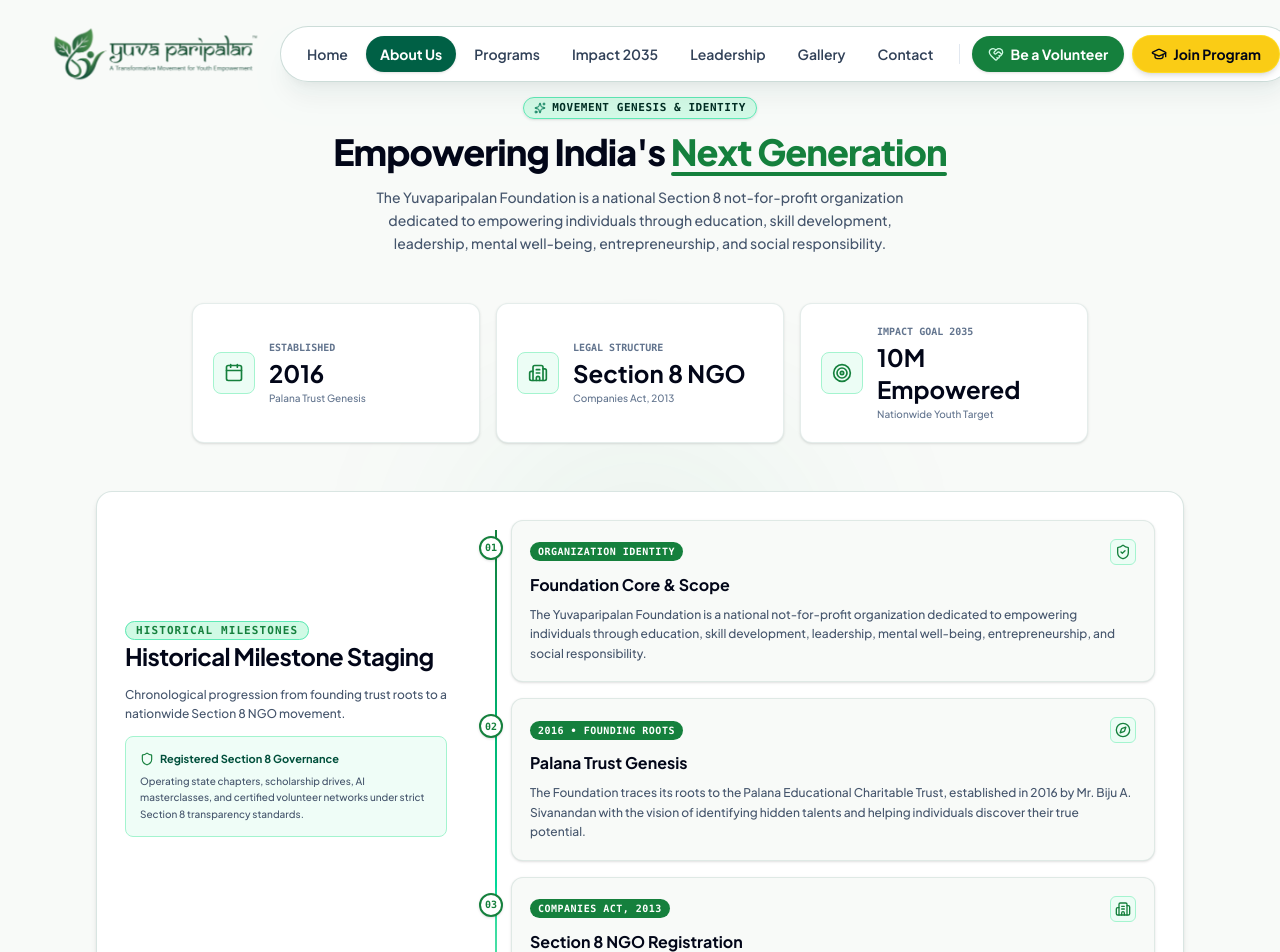
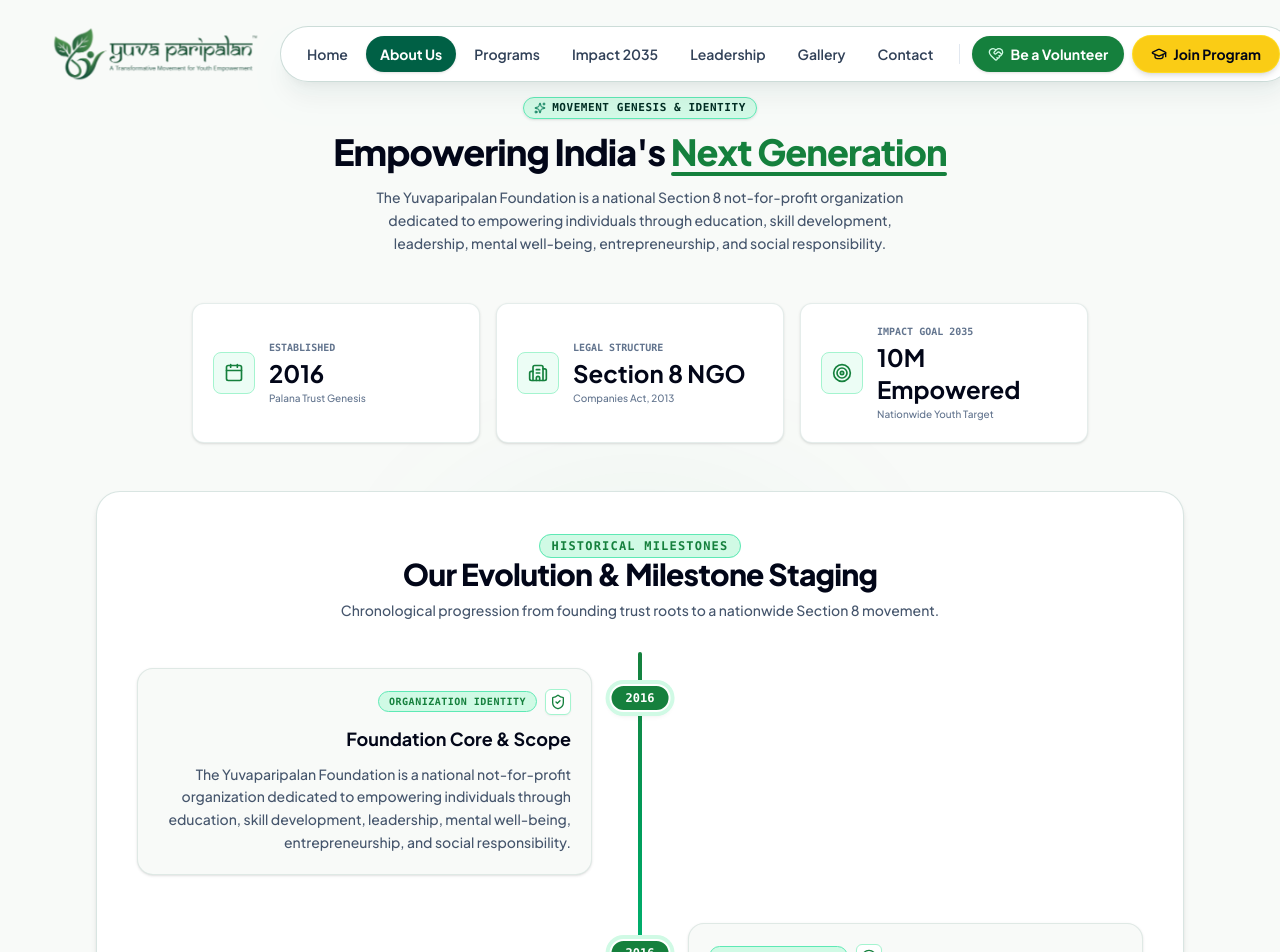
Before and after one commit to BSDigitalLab/yuvaparipalan_foundation-web, a React (Vite) app: page /about in a window 1280 px wide. Shown: the top 952 px of the page. Built offline with nearby package versions, Linux system fonts and the light colour scheme.

Commit message:
feat: implement alternating left-and-right milestone timeline visualizer with central year nodes on About Us page

```diff
--- a/src/pages/AboutPage.tsx
+++ b/src/pages/AboutPage.tsx
@@ -30,6 +30,7 @@
   const historicalMilestones = [
     {
       stage: '01',
+      year: '2016',
       badge: 'ORGANIZATION IDENTITY',
       title: 'Foundation Core & Scope',
       icon: <ShieldCheck className="w-4 h-4 text-[#15803d]" />,
@@ -37,13 +38,15 @@
     },
     {
       stage: '02',
-      badge: '2016 • FOUNDING ROOTS',
-      title: 'Palana Trust Genesis',
+      year: '2016',
+      badge: 'PALANA TRUST ROOTS',
+      title: 'Palana Educational Charitable Trust',
       icon: <Compass className="w-4 h-4 text-[#15803d]" />,
       text: 'The Foundation traces its roots to the Palana Educational Charitable Trust, established in 2016 by Mr. Biju A. Sivanandan with the vision of identifying hidden talents and helping individuals discover their true potential.',
     },
     {
       stage: '03',
+      year: '2021',
       badge: 'COMPANIES ACT, 2013',
       title: 'Section 8 NGO Registration',
       icon: <Building2 className="w-4 h-4 text-[#15803d]" />,
@@ -51,6 +54,7 @@
     },
     {
       stage: '04',
+      year: '2025+',
       badge: 'PRESENT & VISION 2035',
       title: 'Nationwide Impact Movement',
       icon: <Globe className="w-4 h-4 text-[#15803d]" />,
@@ -136,71 +140,76 @@
             </div>
           </FadeIn>
 
-          {/* Compact Vertical Milestone Staging Visualizer Section */}
+          {/* Alternating Left and Right Vertical Milestone Line Timeline Section */}
           <FadeIn direction="up">
-            <div className="p-5 sm:p-7 rounded-2xl bg-white border border-emerald-900/15 shadow-md relative overflow-hidden">
-              <div className="grid grid-cols-1 lg:grid-cols-12 gap-6 lg:gap-8 items-start">
+            <div className="p-6 sm:p-10 rounded-3xl bg-white border border-emerald-900/15 shadow-md relative overflow-hidden space-y-8">
+              <div className="text-center max-w-2xl mx-auto space-y-2">
+                <span className="text-xs font-mono font-bold text-[#15803d] uppercase tracking-widest bg-emerald-100 px-3 py-1 rounded-full border border-emerald-300">
+                  Historical Milestones
+                </span>
+                <h2 className="font-heading text-2xl sm:text-3xl font-extrabold text-slate-950 tracking-tight">
+                  Our Evolution & Milestone Staging
+                </h2>
+                <p className="text-slate-600 text-xs sm:text-sm font-medium">
+                  Chronological progression from founding trust roots to a nationwide Section 8 movement.
+                </p>
+              </div>
 
-                {/* Left Column: Section Header */}
-                <div className="lg:col-span-4 text-left space-y-3 lg:sticky lg:top-24">
-                  <span className="text-[11px] font-mono font-bold text-[#15803d] uppercase tracking-widest bg-emerald-100 px-2.5 py-0.5 rounded-full border border-emerald-300">
-                    Historical Milestones
-                  </span>
+              {/* Timeline Staging Grid Container */}
+              <div className="relative py-4">
+                {/* Central Vertical Connector Line (Desktop) */}
+                <div className="hidden lg:block absolute top-0 bottom-0 left-1/2 -translate-x-1/2 w-1 bg-gradient-to-b from-[#15803d] via-emerald-400 to-emerald-200 rounded-full" />
 
-                  <h2 className="font-heading text-xl sm:text-2xl font-bold text-slate-950 tracking-tight leading-snug">
-                    Historical Milestone Staging
-                  </h2>
+                {/* Left Vertical Connector Line (Mobile) */}
+                <div className="lg:hidden absolute top-0 bottom-0 left-4 w-1 bg-gradient-to-b from-[#15803d] via-emerald-400 to-emerald-200 rounded-full" />
 
-                  <p className="text-slate-600 text-xs leading-relaxed font-medium">
-                    Chronological progression from founding trust roots to a nationwide Section 8 NGO movement.
-                  </p>
+                <div className="space-y-8 sm:space-y-12">
+                  {historicalMilestones.map((milestone, index) => {
+                    const isEven = index % 2 === 1; // 0 & 2 on left, 1 & 3 on right
 
-                  <div className="p-3.5 rounded-lg bg-emerald-50/80 border border-emerald-200 text-left space-y-1.5">
-                    <div className="flex items-center gap-1.5 text-emerald-900 font-bold text-[11px]">
-                      <Shield className="w-3.5 h-3.5 text-[#15803d]" />
-                      <span>Registered Section 8 Governance</span>
-                    </div>
-                    <p className="text-[10px] text-slate-600 leading-relaxed font-medium">
-                      Operating state chapters, scholarship drives, AI masterclasses, and certified volunteer networks under strict Section 8 transparency standards.
-                    </p>
-                  </div>
-                </div>
+                    return (
+                      <div key={milestone.stage} className="relative flex flex-col lg:flex-row items-center">
 
-                {/* Right Column: Vertical Milestone Staging Line */}
-                <div className="lg:col-span-8 relative space-y-4 text-left pl-5 sm:pl-8">
-                  {/* Vertical Connector Line */}
-                  <div className="absolute top-2.5 bottom-2.5 left-2.5 sm:left-4 w-0.5 bg-gradient-to-b from-[#15803d] via-emerald-400 to-emerald-200" />
-
-                  {historicalMilestones.map((milestone) => (
-                    <div key={milestone.stage} className="relative group">
-                      {/* Glowing Node Marker */}
-                      <div className="absolute -left-5 sm:-left-8 top-4 w-5 h-5 sm:w-6 sm:h-6 rounded-full bg-white border-2 border-[#15803d] text-[#15803d] font-mono text-[9px] sm:text-[10px] font-bold flex items-center justify-center shadow-sm group-hover:bg-[#15803d] group-hover:text-white transition-colors z-10">
-                        {milestone.stage}
-                      </div>
-
-                      {/* Milestone Card */}
-                      <div className="p-4 sm:p-4.5 rounded-xl bg-[#f8faf8] border border-emerald-900/10 hover:border-emerald-500/40 transition-all duration-300 shadow-sm space-y-2">
-                        <div className="flex flex-wrap items-center justify-between gap-2">
-                          <span className="px-2 py-0.5 rounded-full bg-[#15803d] text-white font-mono text-[10px] font-bold tracking-wider">
-                            {milestone.badge}
-                          </span>
-                          <div className="p-1 rounded-md bg-emerald-50 border border-emerald-200">
-                            {milestone.icon}
+                        {/* Central Year Node Marker (Desktop) */}
+                        <div className="hidden lg:flex absolute left-1/2 -translate-x-1/2 top-4 flex-col items-center justify-center z-20">
+                          <div className="px-3.5 py-1 rounded-full bg-[#15803d] text-white font-mono text-xs font-black shadow-md border-2 border-white ring-4 ring-emerald-100">
+                            {milestone.year}
                           </div>
                         </div>
 
-                        <h3 className="font-heading font-bold text-sm sm:text-base text-slate-950">
-                          {milestone.title}
-                        </h3>
+                        {/* Mobile Left Node */}
+                        <div className="lg:hidden absolute left-4 -translate-x-1/2 top-4 z-20">
+                          <div className="px-2.5 py-0.5 rounded-full bg-[#15803d] text-white font-mono text-[10px] font-bold shadow-md border-2 border-white">
+                            {milestone.year}
+                          </div>
+                        </div>
 
-                        <p className="text-xs text-slate-600 leading-relaxed font-medium">
-                          {milestone.text}
-                        </p>
+                        {/* Alternating Card Placement */}
+                        <div className={`w-full lg:w-1/2 ${isEven ? 'lg:ml-auto lg:pl-12 pl-10' : 'lg:mr-auto lg:pr-12 pl-10 lg:pl-0 lg:text-right'}`}>
+                          <div className="p-4 sm:p-5 rounded-2xl bg-[#f8faf8] border border-emerald-900/10 hover:border-emerald-500/50 transition-all duration-300 shadow-sm hover:shadow-md space-y-2.5">
+                            <div className={`flex flex-wrap items-center gap-2 ${isEven ? 'justify-start' : 'lg:justify-end justify-start'}`}>
+                              <span className="px-2.5 py-0.5 rounded-full bg-emerald-100 text-[#15803d] border border-emerald-300 font-mono text-[10px] font-bold tracking-wider">
+                                {milestone.badge}
+                              </span>
+                              <div className="p-1 rounded-md bg-white border border-emerald-200 shadow-xs">
+                                {milestone.icon}
+                              </div>
+                            </div>
+
+                            <h3 className="font-heading font-bold text-base sm:text-lg text-slate-950">
+                              {milestone.title}
+                            </h3>
+
+                            <p className="text-xs sm:text-sm text-slate-600 leading-relaxed font-medium">
+                              {milestone.text}
+                            </p>
+                          </div>
+                        </div>
+
                       </div>
-                    </div>
-                  ))}
+                    );
+                  })}
                 </div>
-
               </div>
             </div>
           </FadeIn>
```
